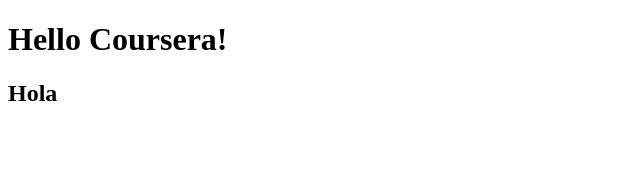
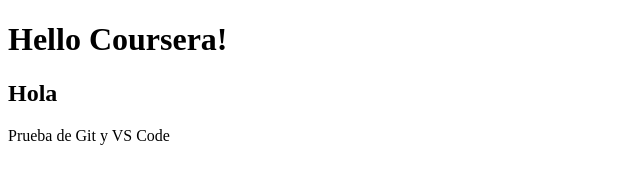
Before and after one commit to dlm-DWEC/coursera-test, a plain HTML site: page site/index.html in a window 1280 px wide. Shown: the whole page, without its empty margins (0-640 px from the left). Drawn offline with Linux system fonts and the light colour scheme.

Commit message:
Prueba de Git y VS Code

```diff
--- a/site/index.html
+++ b/site/index.html
@@ -12,5 +12,7 @@
         <h1>Hello Coursera!</h1>
         <h2>Hola</h2>
 
+        <p>Prueba de Git y VS Code</p>
+
     </body>
 </html>
```
